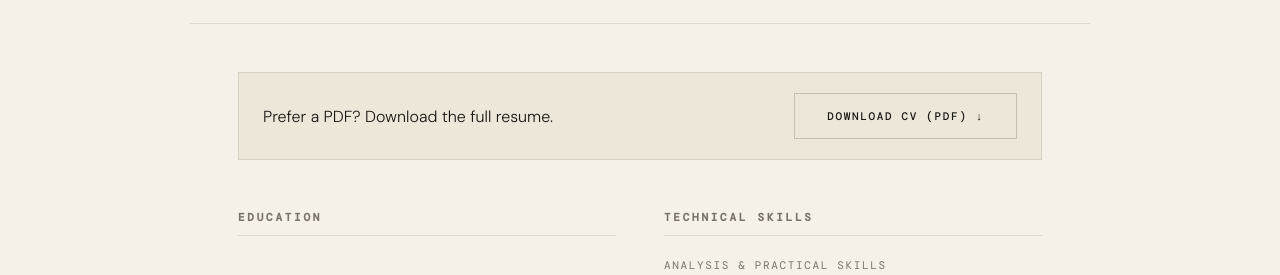
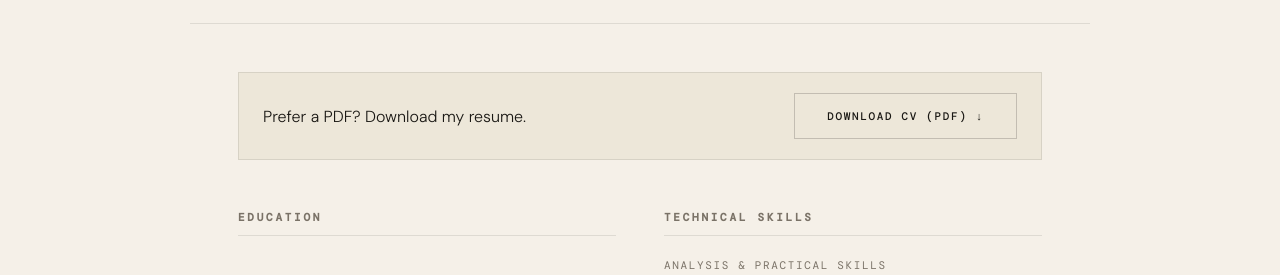
Before and after one commit to FBRDCYB3R/Aero-Blog, a Jekyll site: the page built from resume.html, in a window 1280 px wide and 900 px high. Shown: the part 282-557 px from the top of the window. Built offline with Jekyll 4.4.1, drawn with Linux system fonts in a browser that asks for light colours; some web fonts are replaced.

Commit message:
Update text in download section of resume

```diff
--- a/resume.html
+++ b/resume.html
@@ -29,7 +29,7 @@ permalink: /resume/
 
 <div class="page-content">
   <div class="download-bar">
-    <p>Prefer a PDF? Download the full resume.</p>
+    <p>Prefer a PDF? Download my resume.</p>
     <a href="{{ '/assets/cv.pdf' | relative_url }}" download class="btn btn-outline">Download CV (PDF) ↓</a>
   </div>
 
```
